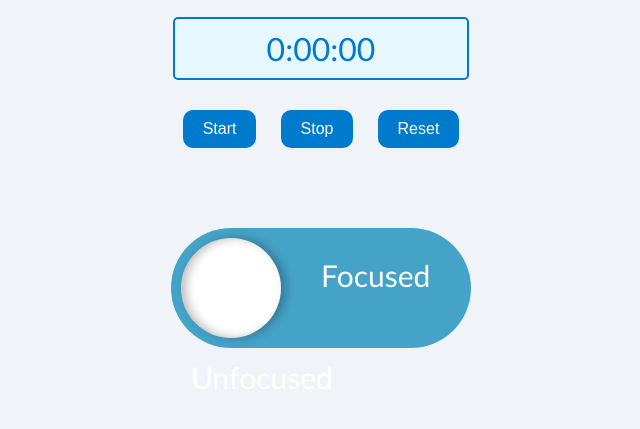
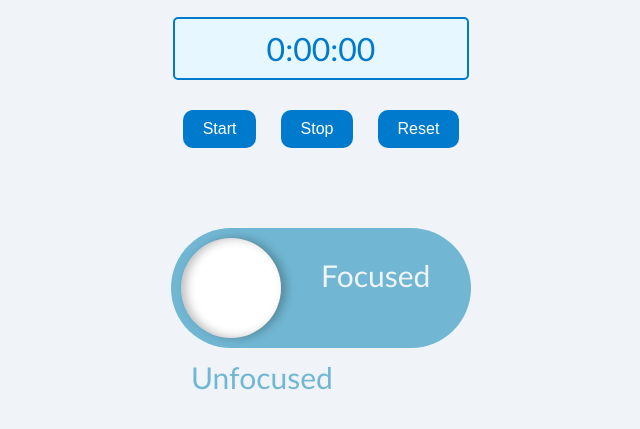
Before and after one commit to theGarvitJain/natHacks2024, a Flask app: page / in a window 1280 px wide. Shown: the part 282-711 px from the top of the page, without its empty margins (319-959 px from the left). Run offline with Flask 3, Linux system fonts and the light colour scheme.

Commit message:
changed background colour when focus mode is switched

```diff
--- a/flask_webapp/static/scripts.js
+++ b/flask_webapp/static/scripts.js
@@ -1,7 +1,50 @@
 // Javascript file
+let timerInterval;
+
+function updateTime() {
+    fetch('/time')
+        .then(response => response.json())
+        .then(data => {
+            document.getElementById('timer').innerText = data.time;
+        });
+}
+
+function startTimer() {
+    fetch('/start', { method: 'POST' })
+        .then(() => {
+            if (!timerInterval) {
+                timerInterval = setInterval(updateTime, 1000);
+            }
+        });
+}
+
+function stopTimer() {
+    fetch('/stop', { method: 'POST' })
+        .then(() => {
+            clearInterval(timerInterval);
+            timerInterval = null;
+        });
+}
+
+function resetTimer() {
+    fetch('/reset', { method: 'POST' })
+        .then(() => {
+            clearInterval(timerInterval);
+            timerInterval = null;
+            updateTime();
+        });
+}
+
 $(document).ready(function () {
     $(".switch").on("click", function () {
-      console.log("Switch clicked"); // Check if this logs
-      $(".toggle-btn").toggleClass("active");
+        console.log("Switch clicked"); // Check if this logs
+
+        $(".toggle-btn").toggleClass("active");
+
+        if ($(".toggle-btn").hasClass("active")) {
+            $("body").css("background-color", "#71b7d3"); // Unfocused
+        } else {
+            $("body").css("background-color", "#f0f4f8"); // Focused
+        }
     });
-  });
+});
--- a/flask_webapp/static/styles.css
+++ b/flask_webapp/static/styles.css
@@ -1,5 +1,4 @@
-/* css file comment
-*/
+/* css file */
 * {
     margin: 0;
     padding: 0;
@@ -64,7 +63,7 @@ button:active {
     height: 120px;
     padding: 10px;
     border-radius: 100px;
-    background-color: #45a3c8;
+    background-color: #71b7d3;
     /* background-image: url('/static/images/day-bg.jpg'); */
     background-size: cover;
     transition: all 0.4s cubic-bezier(0.65, 0.05, 0.36, 1);
@@ -83,8 +82,8 @@ button:active {
   }
 
   .toggle-btn .focused {
-    color: white;
-    font-size: 30px; /* Larger text for the moon symbol */
+    color: #f0f4f8;
+    font-size: 30px;
     position: absolute;
     bottom: 55px;
     left: 150px;
@@ -94,8 +93,8 @@ button:active {
   }
 
   .toggle-btn .unfocused {
-    color: white;
-    font-size: 30px; /* Larger text for the moon symbol */
+    color: #71b7d3;
+    font-size: 30px;
     position: absolute;
     bottom: 25px;
     left: 20px;
@@ -106,7 +105,7 @@ button:active {
 
   .toggle-btn.active {
     /* background-image: url('/static/images/night-bg.jpg'); */
-    background-color: lightpink;
+    background-color: #f0f4f8;
   }
 
   .toggle-btn.active .switch {
```
Also changed, not shown: flask_webapp/templates/index.html (deleted, +0 -9 lines), flask_webapp/templates/timer.html (+0 -37 lines).
